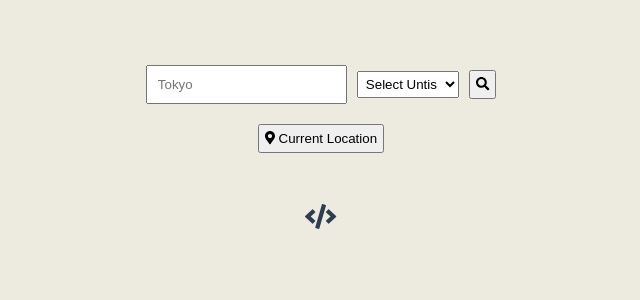
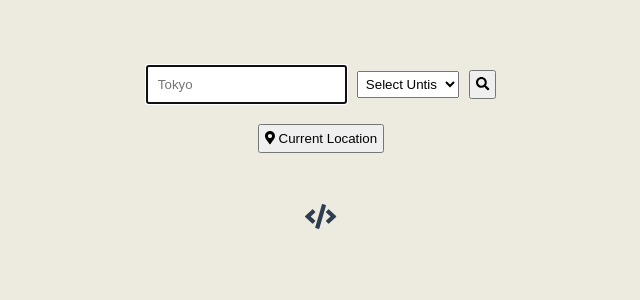
Before and after one commit to Andrsrz/weather-app, a Vue app: page / in a window 1280 px wide. Shown: the top 300 px of the page, without its empty margins (319-959 px from the left). Built offline with nearby package versions, Linux system fonts and the light colour scheme.

Commit message:
Autofocus City Input

```diff
--- a/src/components/Weather.vue
+++ b/src/components/Weather.vue
@@ -1,7 +1,7 @@
 <template>
 <div>
 	<div class="search">
-		<input type="text" placeholder="Tokyo" v-model="city"/>
+		<input type="text" placeholder="Tokyo" autofocus v-model="city"/>
 		<select name="untis" v-model="units" >
 			<option value="" selected>Select Untis</option>
 			<option value="metric">°C</option>
```
